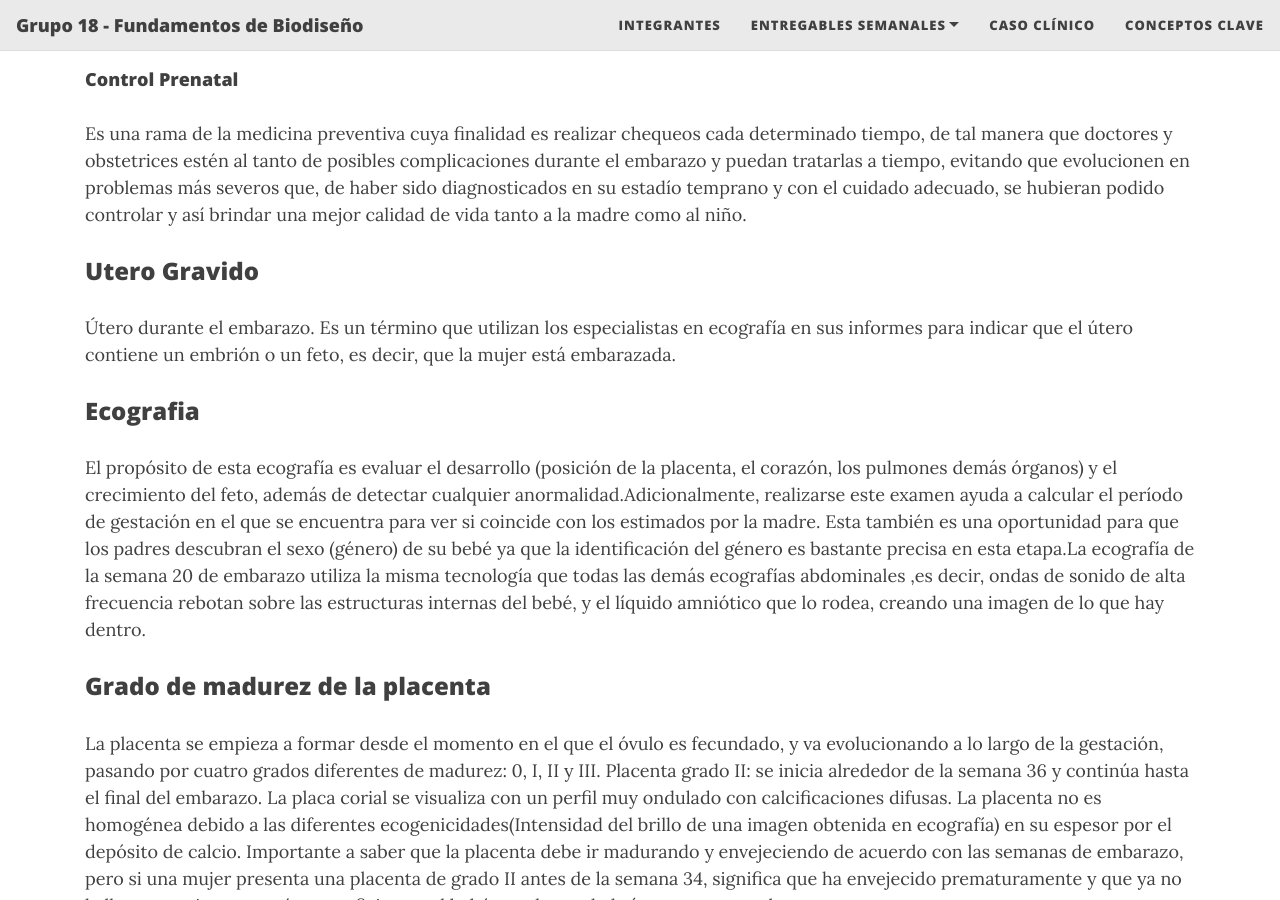
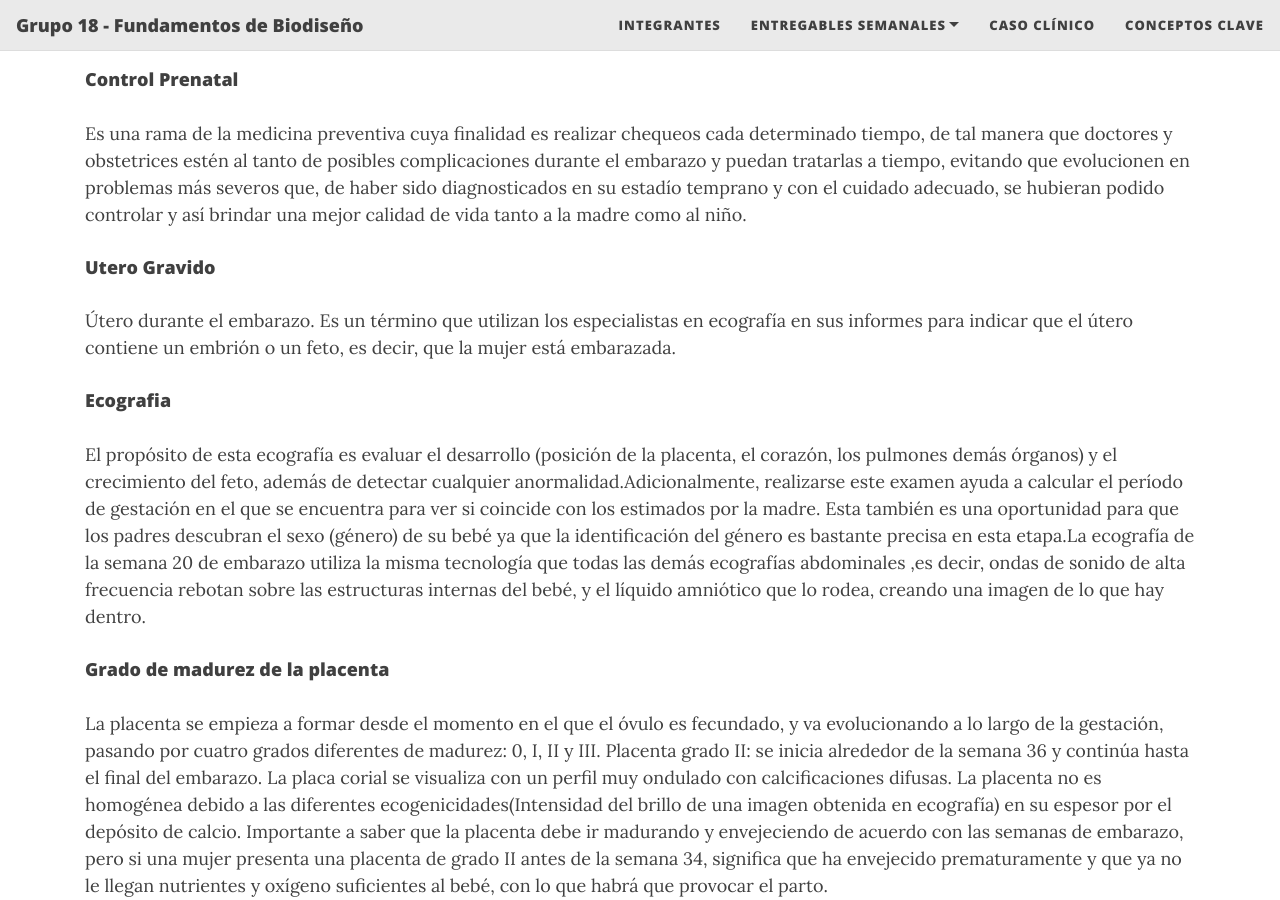
Before and after one commit to equipo18-fundbio/equipo18-fundbio1, a Jekyll site: the page built from Documentacion/ConceptosClaves.md, in a window 1280 px wide and 900 px high, scrolled down 343 px. Built offline with Jekyll 4.4.1, drawn with Linux system fonts in a browser that asks for light colours; nearby versions of some CDN libraries; our own code applies the rules of GitHub Pages for plain Markdown files.

```diff
--- a/Documentacion/ConceptosClaves.md
+++ b/Documentacion/ConceptosClaves.md
@@ -14,21 +14,21 @@ Más conocida en el ámbito médico como secuencia de perfusión arterial revers
 Es una rama de la medicina preventiva cuya finalidad es realizar chequeos cada determinado tiempo, de tal manera que doctores y obstetrices estén al tanto de posibles complicaciones durante el embarazo y puedan tratarlas a tiempo, evitando que evolucionen en problemas más severos que, de haber sido diagnosticados en su estadío temprano y con el cuidado adecuado, se hubieran podido controlar y así brindar una mejor calidad de vida tanto a la madre como al niño.
 
 
-### Utero Gravido
+#### Utero Gravido
 Útero durante el embarazo. Es un término que utilizan los especialistas en ecografía en sus informes para indicar que el útero contiene un embrión o un feto, es decir, que la mujer está embarazada.
 
-### Ecografia
+#### Ecografia
 El propósito de esta ecografía es evaluar el desarrollo (posición de la placenta, el corazón, los pulmones demás órganos) y el crecimiento del feto, además de detectar cualquier anormalidad.Adicionalmente, realizarse este examen ayuda a calcular el período de gestación en el que se encuentra para ver si coincide con los estimados por la madre. Esta también es una oportunidad para que los padres descubran el sexo (género) de su bebé ya que la identificación del género es bastante precisa en esta etapa.La ecografía de la semana 20 de embarazo utiliza la misma tecnología que todas las demás ecografías abdominales ,es decir, ondas de sonido de alta frecuencia rebotan sobre las estructuras internas del bebé, y el líquido amniótico que lo rodea, creando una imagen de lo que hay dentro.
 
 
-### Grado de madurez de la placenta
+#### Grado de madurez de la placenta
 La placenta se empieza a formar desde el momento en el que el óvulo es fecundado, y va evolucionando a lo largo de la gestación, pasando por cuatro grados diferentes de madurez: 0, I, II y III.
 Placenta grado II: se inicia alrededor de la semana 36 y continúa hasta el final del embarazo. La placa corial se visualiza con un perfil muy ondulado con calcificaciones difusas. La placenta no es homogénea debido a las diferentes ecogenicidades(Intensidad del brillo de una imagen obtenida en ecografía) en su espesor por el depósito de calcio. Importante a saber que la placenta debe ir madurando y envejeciendo de acuerdo con las semanas de embarazo, pero si una mujer presenta una placenta de grado II antes de la semana 34, significa que ha envejecido prematuramente y que ya no le llegan nutrientes y oxígeno suficientes al bebé, con lo que habrá que provocar el parto.
 
 
-### Liquido amniotico con polihidramnios
+#### Liquido amniotico con polihidramnios
 El polihidramnios es la acumulación excesiva de líquido amniótico, que es el líquido que rodea al bebé en el útero durante el embarazo. El polihidramnios ocurre en alrededor del 1 o 2 por ciento de los embarazos.Como causa existe la Transfusión feto-fetal que una posible complicación de los embarazos de gemelos idénticos por la que uno de los gemelos recibe demasiada sangre y el otro, una cantidad insuficiente produciendo la muerte fetal.
 
 
-### Frecuencia cardiaca fetal
+#### Frecuencia cardiaca fetal
 La frecuencia cardíaca fetal o fetocardia de feto humano son los latidos del corazón en un minuto. El corazón fetal aparece a la semana 6 y ya se puede detectar su latido mediante una ecografía Doppler gestacional a partir de la décima semana. La frecuencia cardíaca fetal basal oscila entre 120 y 160 latidos por minuto, se habla de taquicardia fetal cuando ésta pasa de 160 y de bradicardia fetal cuando la frecuencia está por debajo de 120 latidos por minuto.
```
